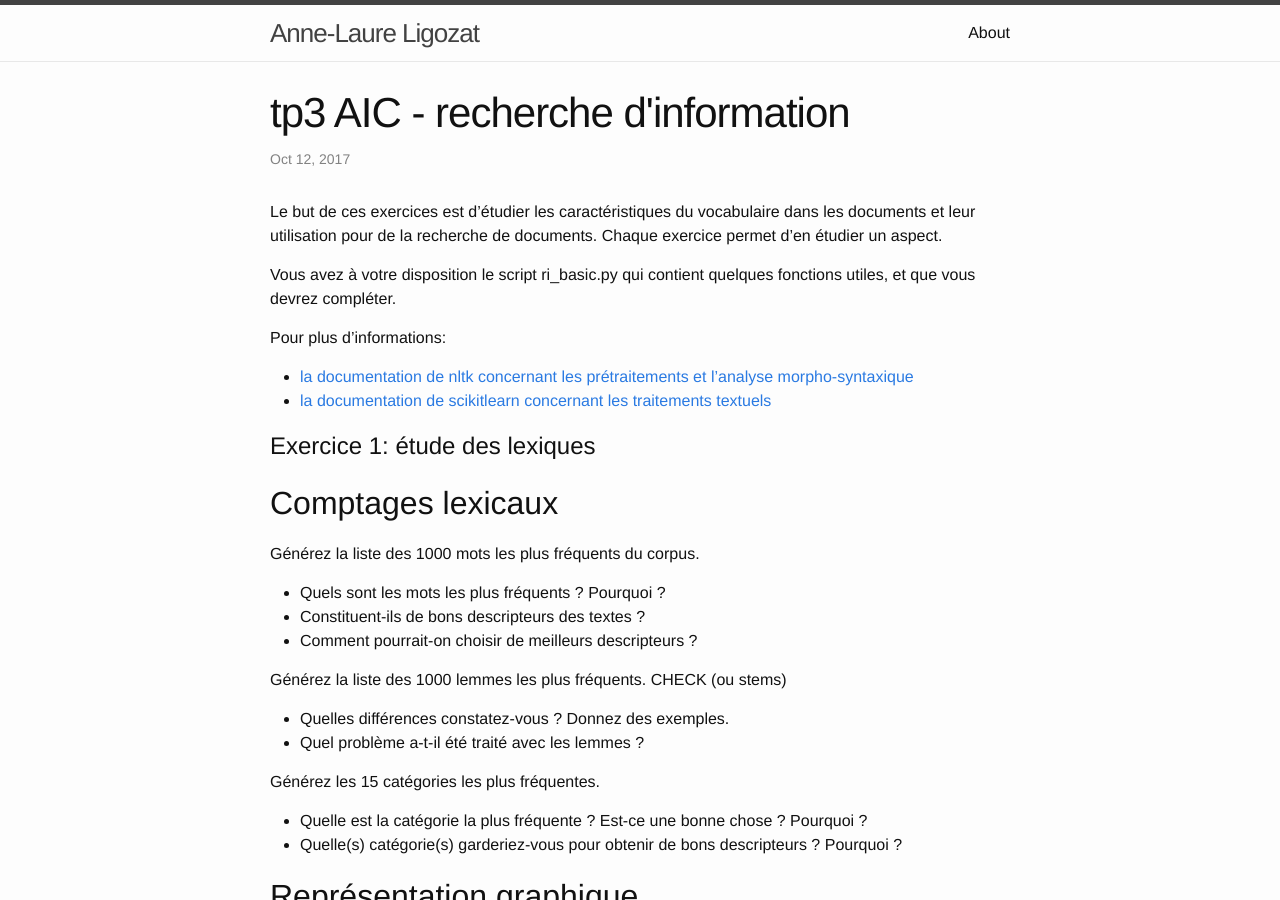
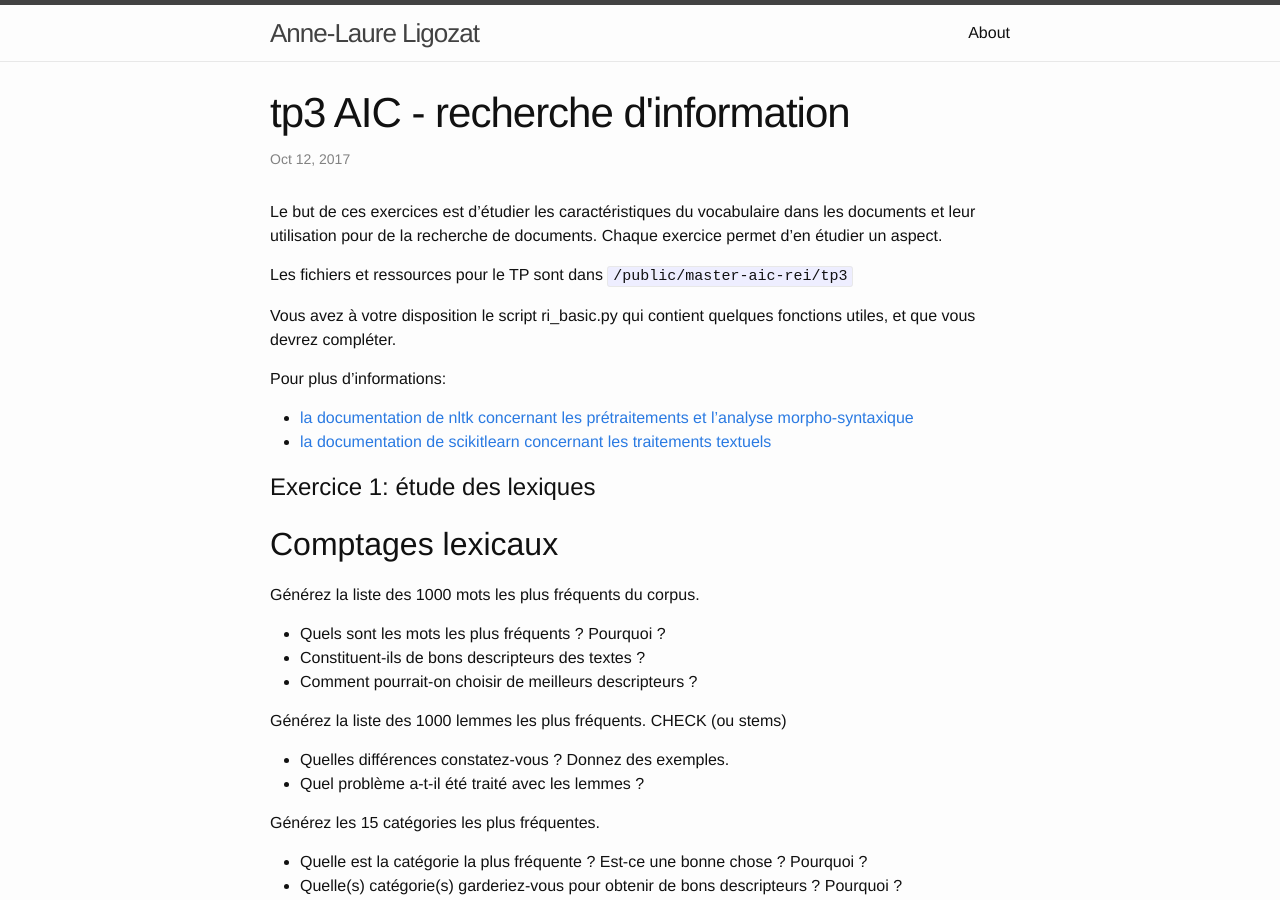
Before and after one commit to annlor/annlor.github.io, a Jekyll site: the page built from _posts/2017-10-12-aic-tp3.markdown, in a window 1280 px wide and 900 px high. Built offline with Jekyll 4.4.1, drawn with Linux system fonts in a browser that asks for light colours.

Commit message:
ajout pub dans tp3

```diff
--- a/_posts/2017-10-12-aic-tp3.markdown
+++ b/_posts/2017-10-12-aic-tp3.markdown
@@ -7,6 +7,8 @@ categories: ens aic
 
 
 Le but de ces exercices est d'étudier les caractéristiques du vocabulaire dans les documents et leur utilisation pour de la recherche de documents. Chaque exercice permet d'en étudier un aspect.
+
+Les fichiers et ressources pour le TP sont dans `/public/master-aic-rei/tp3`
 
 Vous avez à votre disposition le script ri_basic.py qui contient quelques fonctions utiles, et que vous devrez compléter.
 
```
